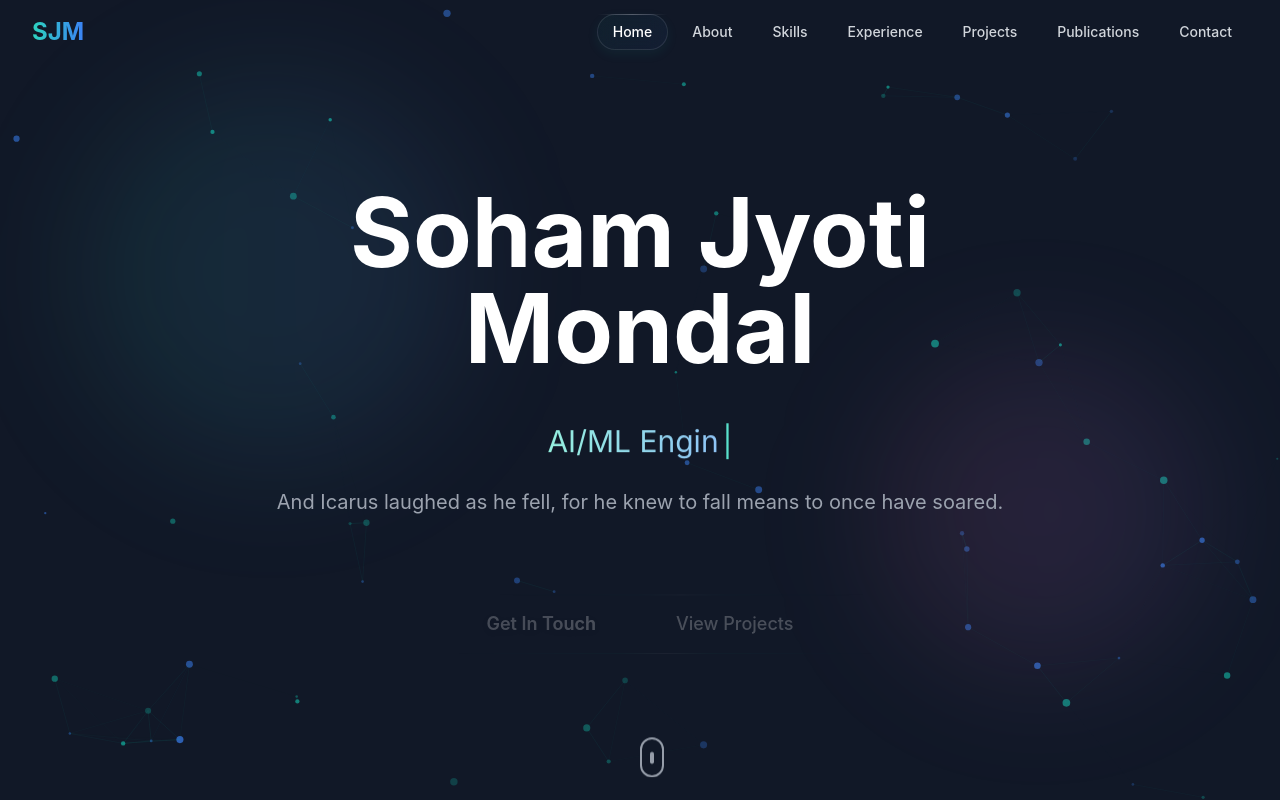
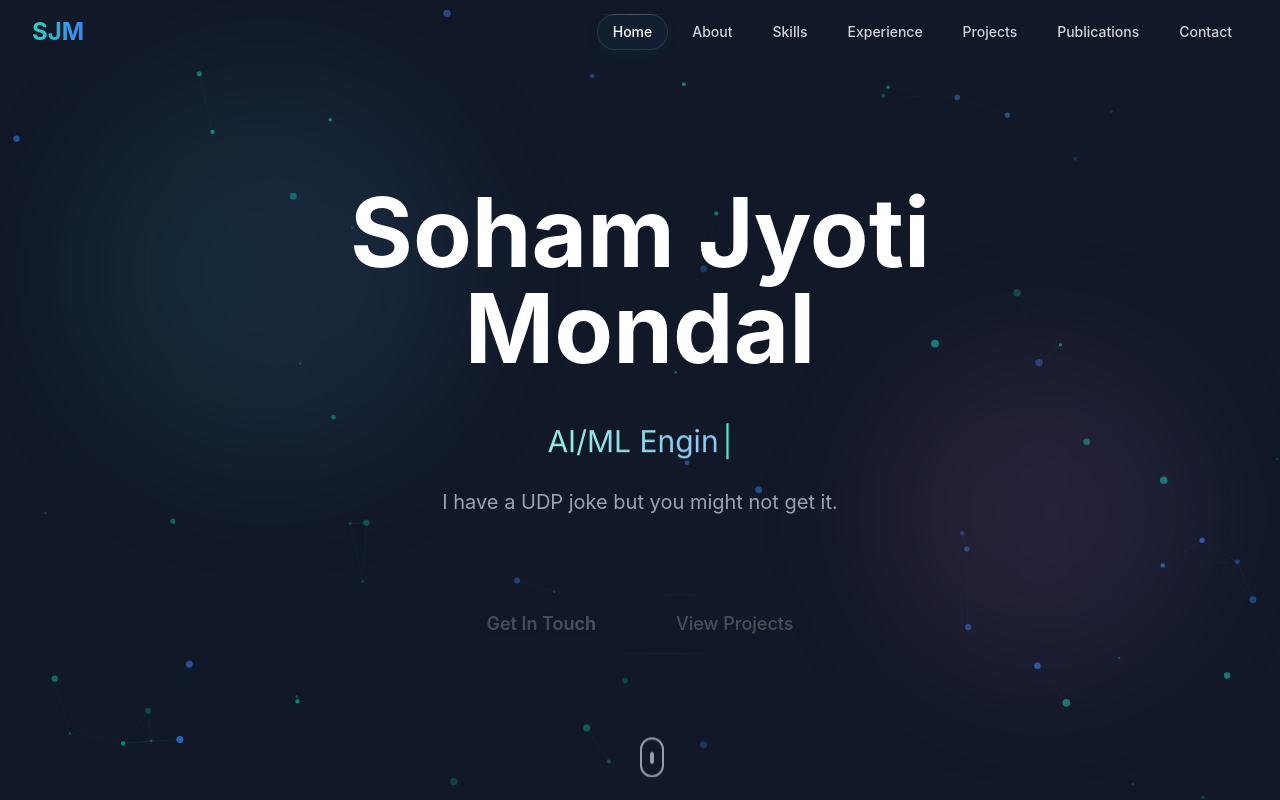
Before and after one commit to sohamjyotimondal/reactportfolio, a React (Create React App) app: page / in a window 1280 px wide. Shown: the top 800 px of the page. Built offline with nearby package versions, Linux system fonts and the light colour scheme.

Commit message:
udp joke

```diff
--- a/src/components/Hero.jsx
+++ b/src/components/Hero.jsx
@@ -283,7 +283,7 @@ const Hero = () => {
             className="text-lg md:text-xl text-gray-400 mb-8 max-w-3xl mx-auto leading-relaxed"
             variants={itemVariants}
           >
-            And Icarus laughed as he fell, for he knew to fall means to once have soared.
+            I have a UDP joke but you might not get it.
           </motion.p>
 
           {/* CTA Buttons */}
```
